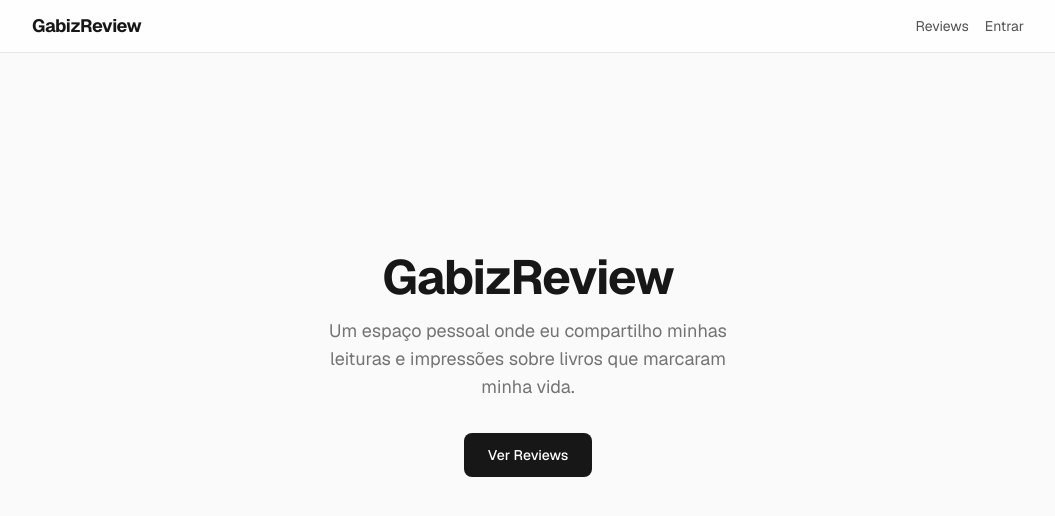
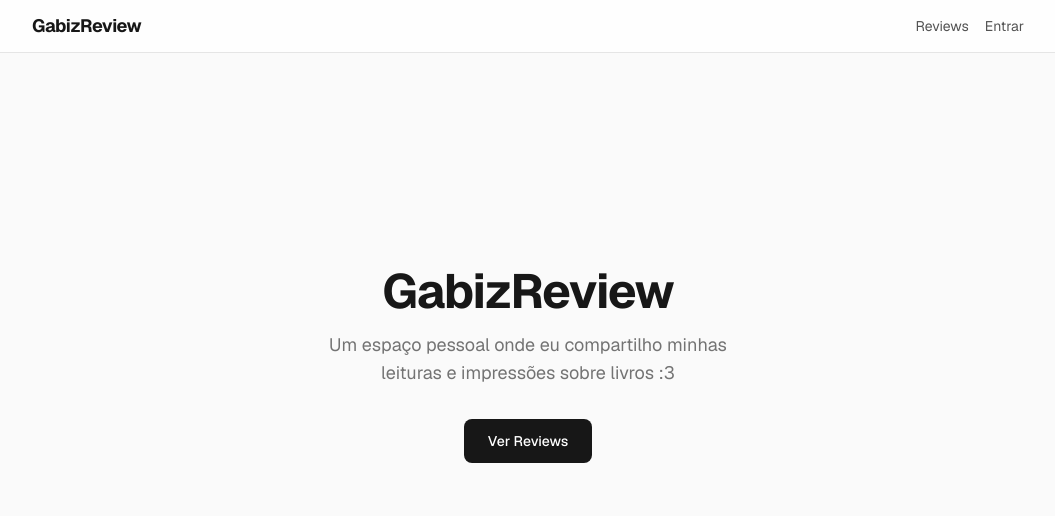
Before and after one commit to gabizdini/GabizReview, a Next.js app: page / in a window 1280 px wide. Shown: the top 516 px of the page, without its empty margins (112-1167 px from the left). Built offline with nearby package versions, Linux system fonts and the light colour scheme; no server answers.

Commit message:
fix: landing page

```diff
--- a/src/app/page.tsx
+++ b/src/app/page.tsx
@@ -8,7 +8,7 @@ export default function HomePage() {
       </h1>
       <p className="mt-4 max-w-md text-lg text-neutral-500">
         Um espaço pessoal onde eu compartilho minhas leituras e impressões
-        sobre livros que marcaram minha vida.
+        sobre livros :3
       </p>
       <Link
         href="/reviews"
```
